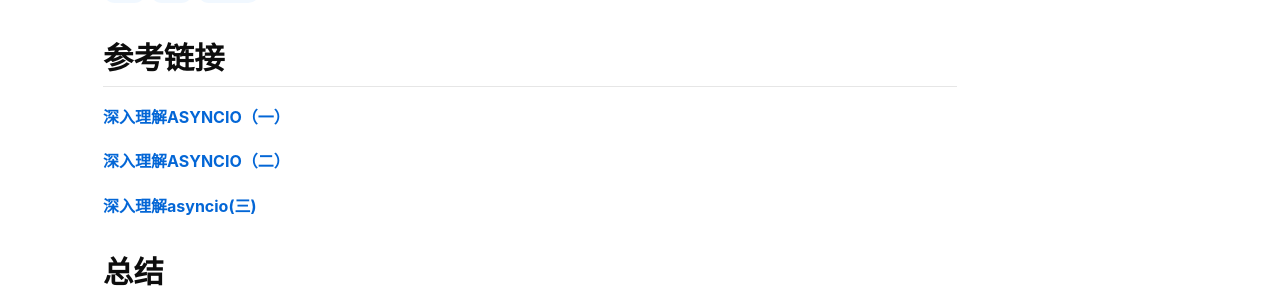
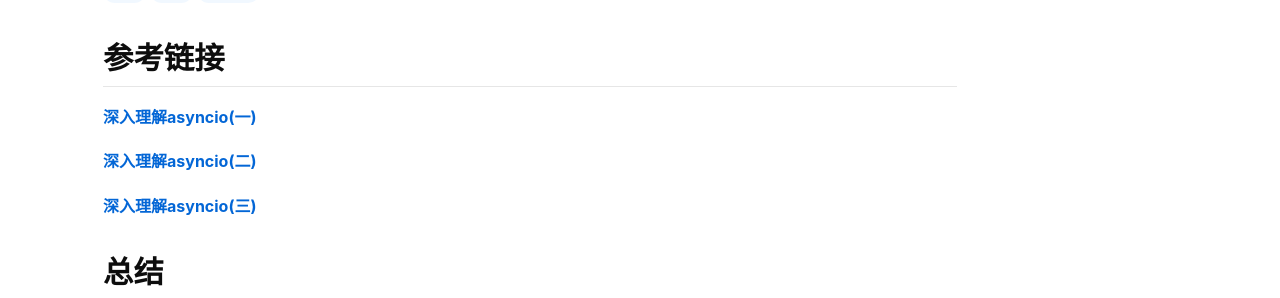
Before and after one commit to CheungChan/iblog, a Jekyll site: the page built from _posts/2019-05-29-总结asynicio.md, in a window 1280 px wide. Shown: the part 241-539 px from the top of the page. Built offline with Jekyll 4.4.1, drawn with Linux system fonts in a browser that asks for light colours; nearby versions of some CDN libraries; comment, search, counter and statistics services are not loaded.

```diff
--- a/_posts/2019-05-29-总结asynicio.md
+++ b/_posts/2019-05-29-总结asynicio.md
@@ -9,9 +9,9 @@ typora-root-url: ../../iblog
 
 ## 参考链接
 
-[深入理解ASYNCIO（一）](https://mp.weixin.qq.com/s/kxWmO6Q_VYt749OhAoTEUA)
+[深入理解asyncio(一)](https://mp.weixin.qq.com/s/kxWmO6Q_VYt749OhAoTEUA)
 
-[深入理解ASYNCIO（二）](https://mp.weixin.qq.com/s/B9ZAazfXEtAPtptewhWteQ)
+[深入理解asyncio(二)](https://mp.weixin.qq.com/s/B9ZAazfXEtAPtptewhWteQ)
 
 [深入理解asyncio(三)](https://mp.weixin.qq.com/s/ZniLWGVj7C7JxPs0hhm4QQ)
 
```
